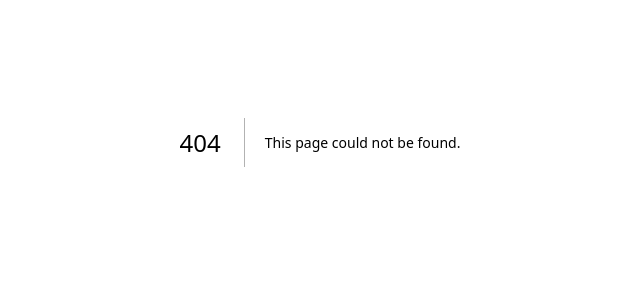
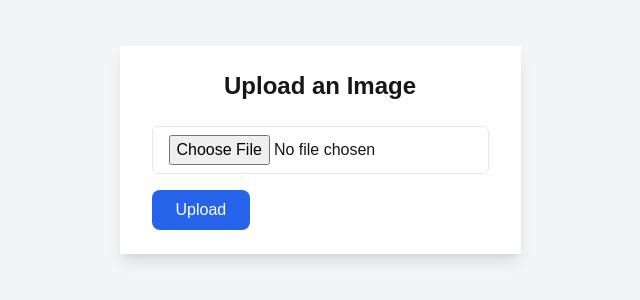
Before and after one commit to LongDevStudio/LongWallPic_Creater_App, a Next.js app: page /modify in a window 1280 px wide. Before the commit this address had no page. Shown: the part 258-558 px from the top of the page, without its empty margins (320-960 px from the left). Built offline with nearby package versions, Linux system fonts and the light colour scheme.

Commit message:
add new page

```diff
--- /dev/null
+++ b/src/app/modify/page.tsx
@@ -0,0 +1,72 @@
+"use client"
+
+import { useState } from 'react';
+
+export default function UploadPage() {
+    const [selectedFile, setSelectedFile] = useState<File | null>(null);
+    const [preview, setPreview] = useState<string | null>(null);
+
+    const handleFileChange = (e: React.ChangeEvent<HTMLInputElement>) => {
+        const file = e.target.files?.[0];
+        if (file) {
+            setSelectedFile(file);
+            const reader = new FileReader();
+            reader.onloadend = () => {
+                setPreview(reader.result as string);
+            };
+            reader.readAsDataURL(file);
+        }
+    };
+
+    const handleSubmit = async (e: React.FormEvent) => {
+        e.preventDefault();
+        if (!selectedFile) return;
+
+        const formData = new FormData();
+        formData.append('file', selectedFile);
+
+        try {
+            const response = await fetch('/api/upload', {
+                method: 'POST',
+                body: formData,
+            });
+
+            if (response.ok) {
+                alert('File uploaded successfully');
+            } else {
+                alert('File upload failed');
+            }
+        } catch (err) {
+            alert('An error occurred. Please try again.');
+        }
+    };
+
+    return (
+        <div className="flex items-center justify-center min-h-screen bg-gray-100">
+            <div className="px-8 py-6 mt-4 text-left bg-white shadow-lg">
+                <h3 className="text-2xl font-bold text-center">Upload an Image</h3>
+                <form onSubmit={handleSubmit}>
+                    <div className="mt-4">
+                        <input
+                            type="file"
+                            accept="image/*"
+                            onChange={handleFileChange}
+                            className="w-full px-4 py-2 mt-2 border rounded-md focus:outline-none focus:ring-1 focus:ring-blue-600"
+                            required
+                        />
+                        {preview && (
+                            <div className="mt-4">
+                                <img src={preview} alt="Preview" className="w-full h-auto" />
+                            </div>
+                        )}
+                        <div className="flex items-baseline justify-between">
+                            <button className="px-6 py-2 mt-4 text-white bg-blue-600 rounded-lg hover:bg-blue-900">
+                                Upload
+                            </button>
+                        </div>
+                    </div>
+                </form>
+            </div>
+        </div>
+    );
+}
```
